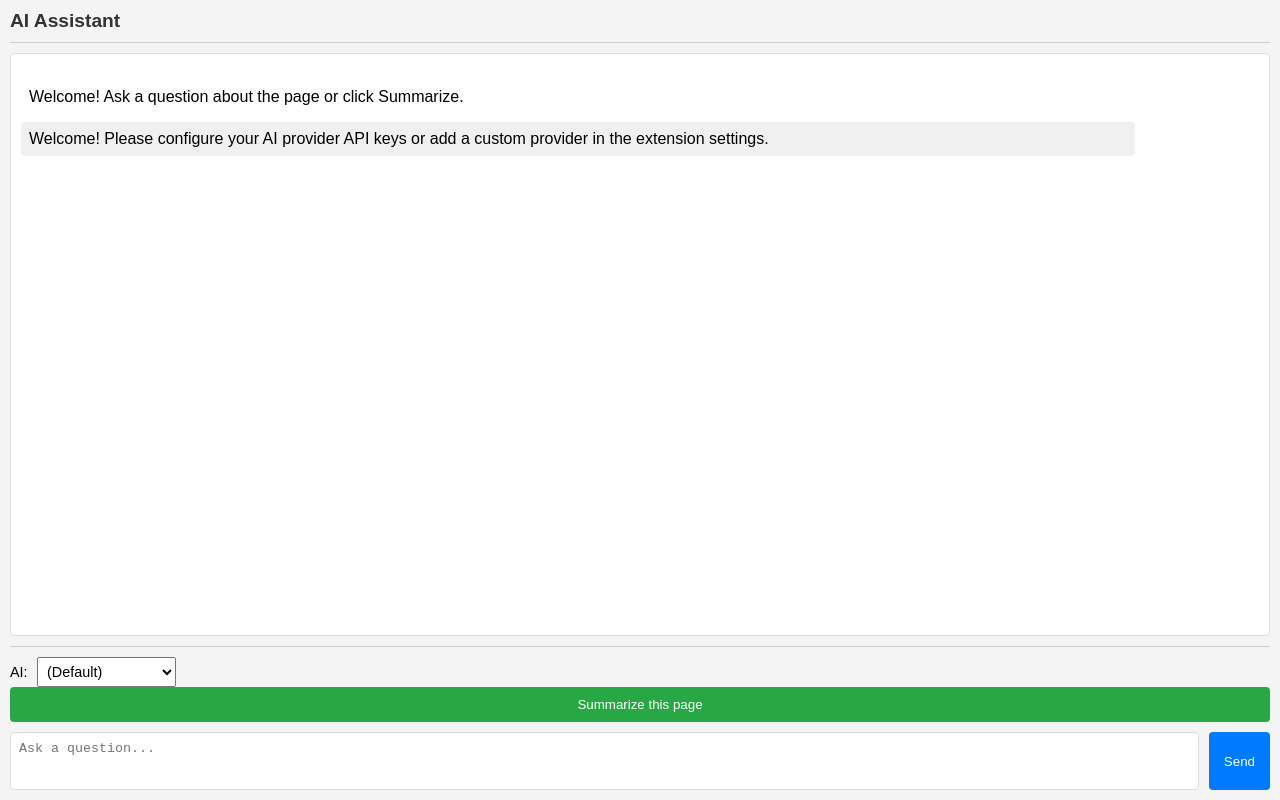
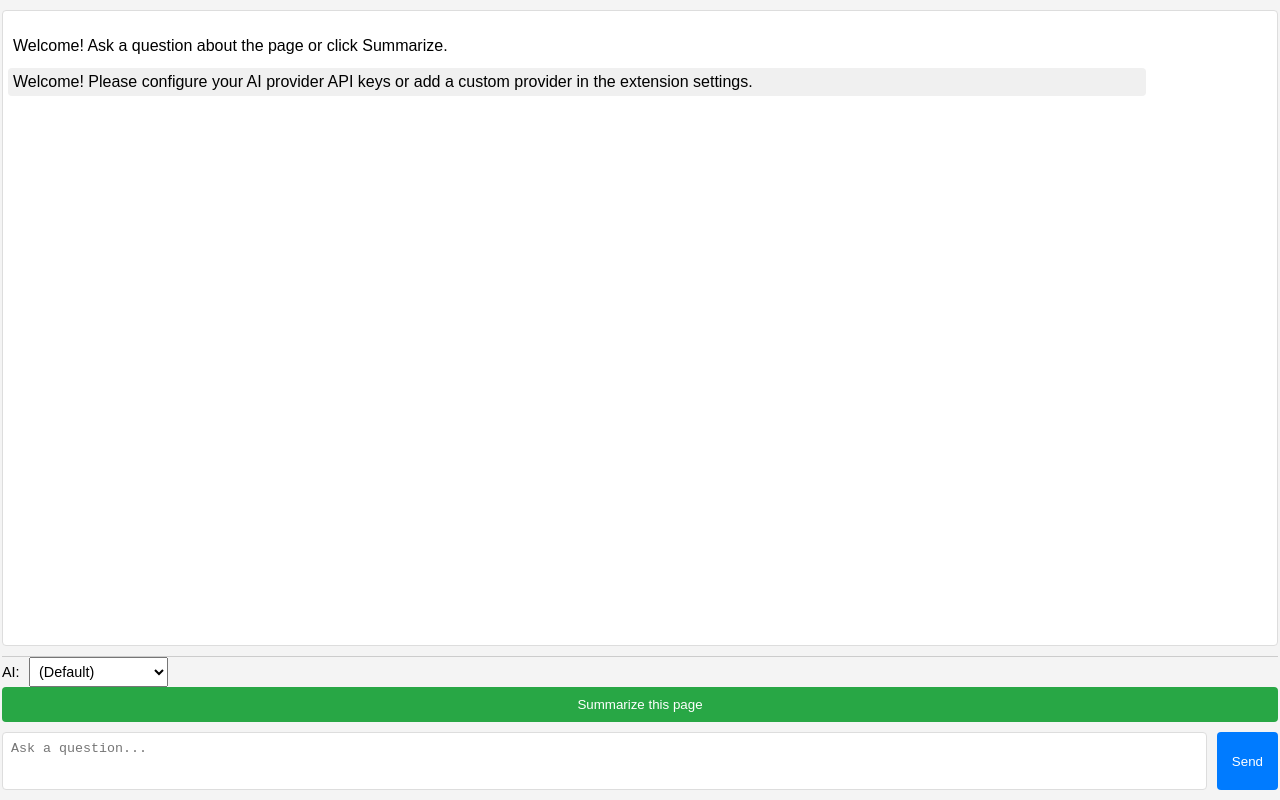
Before and after one commit to elmhuangyu/summary-extension, a browser extension: page html/sidepanel.html in a window 1280 px wide. Drawn offline with Linux system fonts and the light colour scheme.

Commit message:
style: remove sidepanel header

```diff
--- a/css/style.css
+++ b/css/style.css
@@ -53,24 +53,10 @@ h1, h2 {
 /* Side Panel Specific Styles */
 .sidepanel-container {
     display: grid;
-    grid-template-rows: auto 1fr auto; /* Header, main content (responseArea), footer */
-    height: 100%; /* MODIFIED - was 100vh */
-    padding: 10px;
+    grid-template-rows: 1fr auto;
+    height: 100%;
+    padding: 10px 2px 10px 2px;
     box-sizing: border-box;
-}
-
-.sidepanel-container header {
-    padding-bottom: 10px;
-    border-bottom: 1px solid #ccc;
-    margin-bottom: 10px;
-    display: flex;
-    justify-content: space-between;
-    align-items: center;
-}
-
-.sidepanel-container header h1 {
-    margin: 0;
-    font-size: 1.2em;
 }
 
 .ai-selector-panel label {
@@ -85,7 +71,7 @@ h1, h2 {
 
 #responseArea {
     overflow-y: auto; /* Scrollable - ensure this remains */
-    padding: 10px;
+    padding: 5px;
     background-color: #fff;
     border: 1px solid #ddd;
     border-radius: 4px;
@@ -94,7 +80,7 @@ h1, h2 {
 }
 
 #responseArea .user-message, #responseArea .ai-message, #responseArea .error-message, .welcome-message {
-    padding: 8px;
+    padding: 5px;
     border-radius: 4px;
     margin-bottom: 8px;
     word-wrap: break-word;
@@ -122,8 +108,11 @@ h1, h2 {
 }
 
 .sidepanel-container footer {
-    padding-top: 10px;
+    /* padding: 5px 0 0 10px; */
     border-top: 1px solid #ccc;
+    width: 100%; /* Ensure it spans the full width */
+    background-color: #f4f4f4; /* Add background to cover content */
+    box-sizing: border-box; /* Include padding and border in the element's total width and height */
 }
 
 #summarizeBtn {
--- a/html/sidepanel.html
+++ b/html/sidepanel.html
@@ -6,10 +6,6 @@
 </head>
 <body>
     <div class="sidepanel-container">
-        <header>
-            <h1>AI Assistant</h1>
-        </header>
-
         <div id="responseArea">
             <p class="welcome-message">Welcome! Ask a question about the page or click Summarize.</p>
         </div>
```
